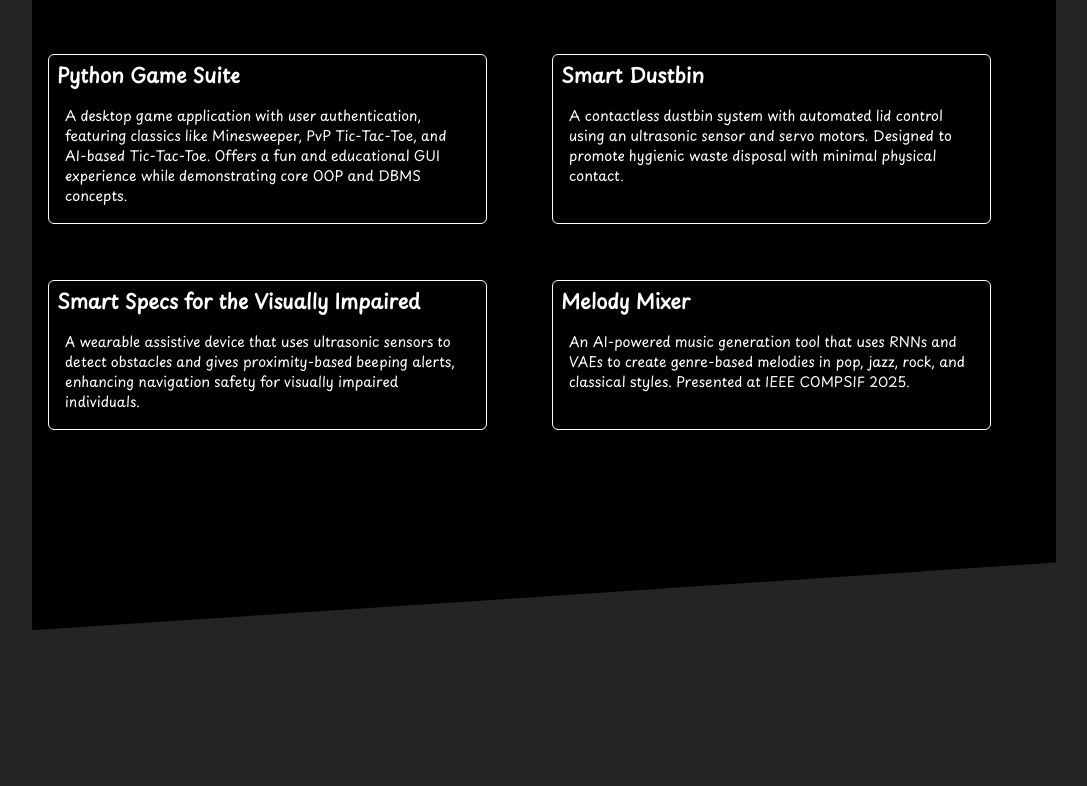
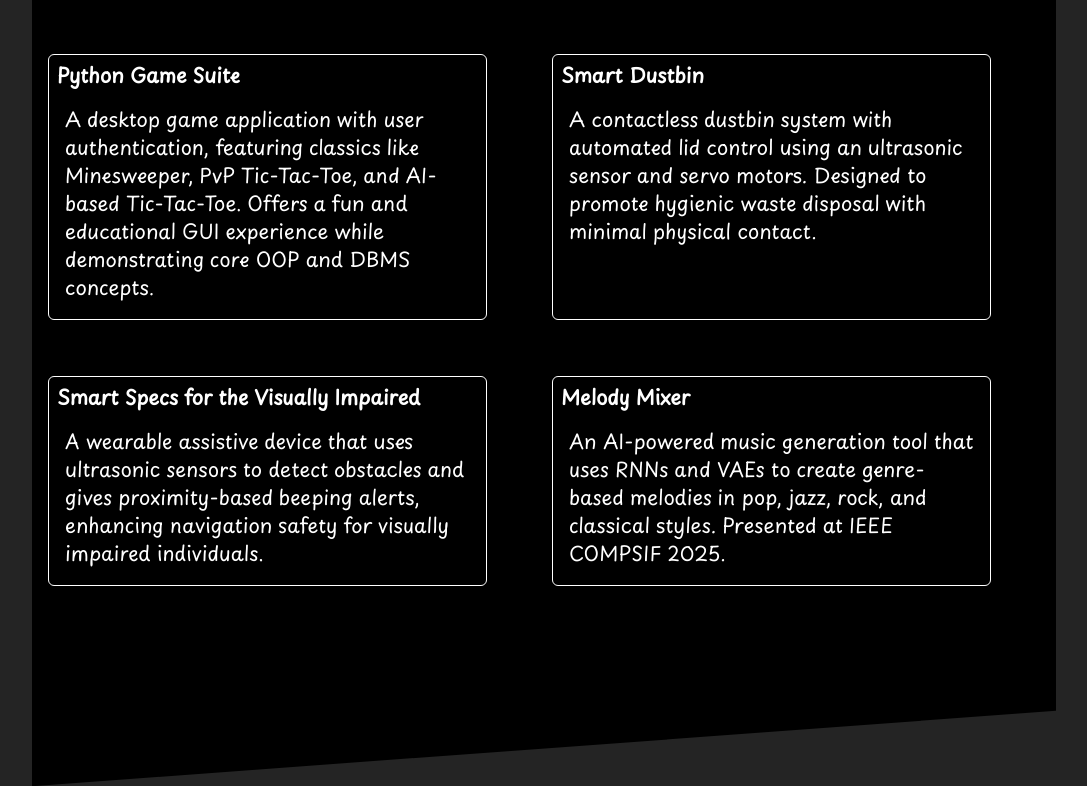
Before and after one commit to Hunter69240/resume-website, a React (Vite) app: page / in a window 1280 px wide. Shown: the part 1135-1921 px from the top of the page, without its empty margins (96-1183 px from the left). Before the commit the page ends 1765 px from the top, so only its background shows below. Built offline with nearby package versions, Linux system fonts and the light colour scheme; the HTML template or start-up script is replaced by a standard one.

Commit message:
Day-1 Done

```diff
--- a/src/Components/Home.jsx
+++ b/src/Components/Home.jsx
@@ -6,6 +6,7 @@ function Home() {
     return (
         <>
             <div className="w-[90%] max-w-screen-lg mx-auto bg-black text-white clip-polygon-custom p-4 flex mt-4 gap-4">
+
                 <div className="flex flex-col">
                     <img src={Profile} className="w-full h-auto max-h-[300px] object-cover "></img>
                     <p className="text-white text-xs font-bold text-center mt-2 mb-3 sm:text-2xl">Aadish D Somayaji</p>
--- a/src/Components/ProjectsCards.jsx
+++ b/src/Components/ProjectsCards.jsx
@@ -28,11 +28,11 @@ function ProjectsCards({ name, vid, desc, git }) {
             ${showOverlay ? 'opacity-100' : 'opacity-0'}
             sm:opacity-0 sm:group-hover:opacity-100`}
           >
-            <p className="text-sm px-4 text-center">{desc}</p>
+            <p className="text-sm px-4 text-center sm:text-xl">{desc}</p>
           </div>
         </div>
       ) : (
-        <p className="text-sm text-white px-2">{desc}</p>
+        <p className="text-sm text-white px-2 sm:text-xl">{desc}</p>
       )}
 
       <div className="flex justify-end">
```
